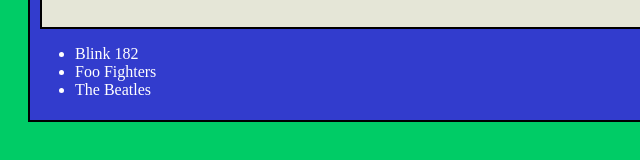
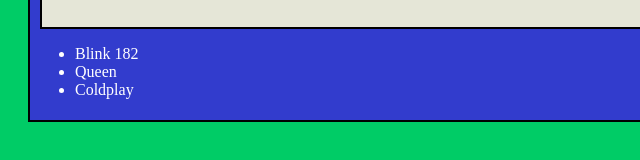
Before and after one commit to max-tta/VS-Code, a plain HTML site: page Week 4/24.05.22 Session/Task 3/index.html in a window 1280 px wide. Shown: the part 424-584 px from the top of the page, 0-640 px from the left. Drawn offline with Linux system fonts and the light colour scheme.

Commit message:
31.05.22 update

```diff
--- a/Week 4/24.05.22 Session/Task 3/index.html
+++ b/Week 4/24.05.22 Session/Task 3/index.html
@@ -27,8 +27,8 @@
     </div>
 <ul>
   <li>Blink 182</li>
-  <li>Foo Fighters</li>
-  <li>The Beatles</li>
+  <li>Queen</li>
+  <li>Coldplay</li>
   </ul>
 </div>
 
```
